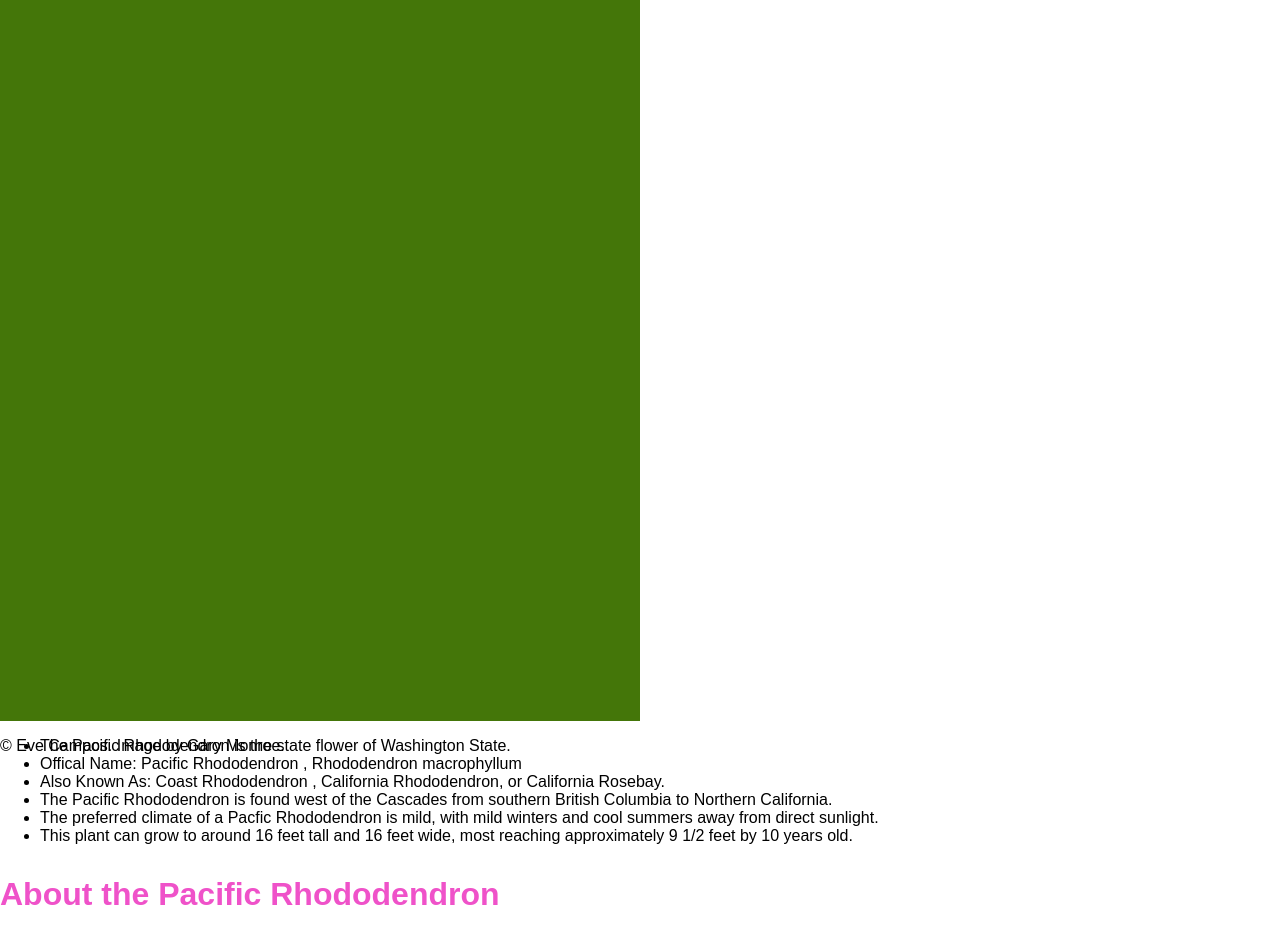
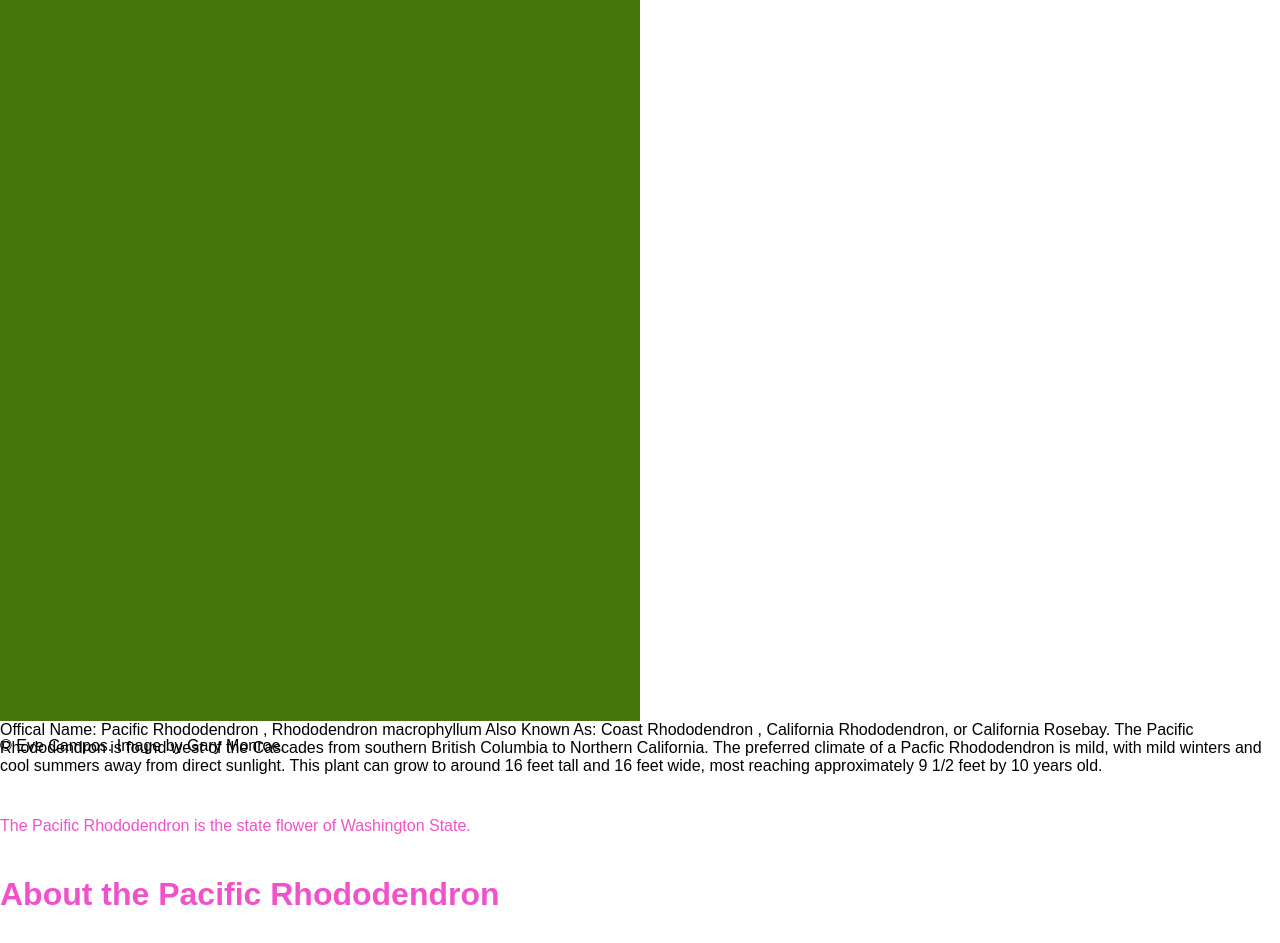
Before and after one commit to eveocampos/eveocampos.github.io, a plain HTML site: page rhododendron/index.html in a window 1280 px wide. Shown: the part 79-1022 px from the top of the page. Drawn offline with Linux system fonts and the light colour scheme.

Commit message:
css adjusted

```diff
--- a/rhododendron/index.html
+++ b/rhododendron/index.html
@@ -28,15 +28,15 @@
 <main>
 	<div id="rhododendronInfo">
 		<h2>About the Pacific Rhododendron</h2>
-		<ul>
-		<li>The Pacific Rhododendron is the state flower of Washington State.</li>
-		<li>Offical Name: Pacific Rhododendron , Rhododendron macrophyllum	</li>
-		<li>Also Known As: Coast Rhododendron , California Rhododendron, or California Rosebay.</li>
-		<li>The Pacific Rhododendron is found west of the Cascades from southern British Columbia to Northern California.</li>
-		<li>The preferred climate of a Pacfic Rhododendron is mild, with mild winters and cool summers away from direct sunlight.</li>
-		<li>This plant can grow to around 16 feet tall and 16 feet wide, most reaching approximately 9 1/2 feet by 10 years old.</li>
-		</ul>
-	</div>
+
+		<p1>The Pacific Rhododendron is the state flower of Washington State.</p1>
+		<p2>Offical Name: Pacific Rhododendron , Rhododendron macrophyllum	</p2>
+		<p3>Also Known As: Coast Rhododendron , California Rhododendron, or California Rosebay.</p3>
+		<p4>The Pacific Rhododendron is found west of the Cascades from southern British Columbia to Northern California.</p4>
+		<p5>The preferred climate of a Pacfic Rhododendron is mild, with mild winters and cool summers away from direct sunlight.</p5>
+		<p6>This plant can grow to around 16 feet tall and 16 feet wide, most reaching approximately 9 1/2 feet by 10 years old.</p6>
+
+</div>
 </main>
 <footer>
 
--- a/rhododendron/styles.css
+++ b/rhododendron/styles.css
@@ -60,6 +60,14 @@ height: 100vh;
     color: #ef52c9;
     font-size: 2em;
 }
+
+#rhododendronInfo p1 {
+    position: absolute;
+     top: 6em;
+    right: 1 em;
+    color: #ef52c9;
+    font-size: 1em;
+}
 @media screen and (orientation: landscape) {
 
     #rhododendronPicture {
```
